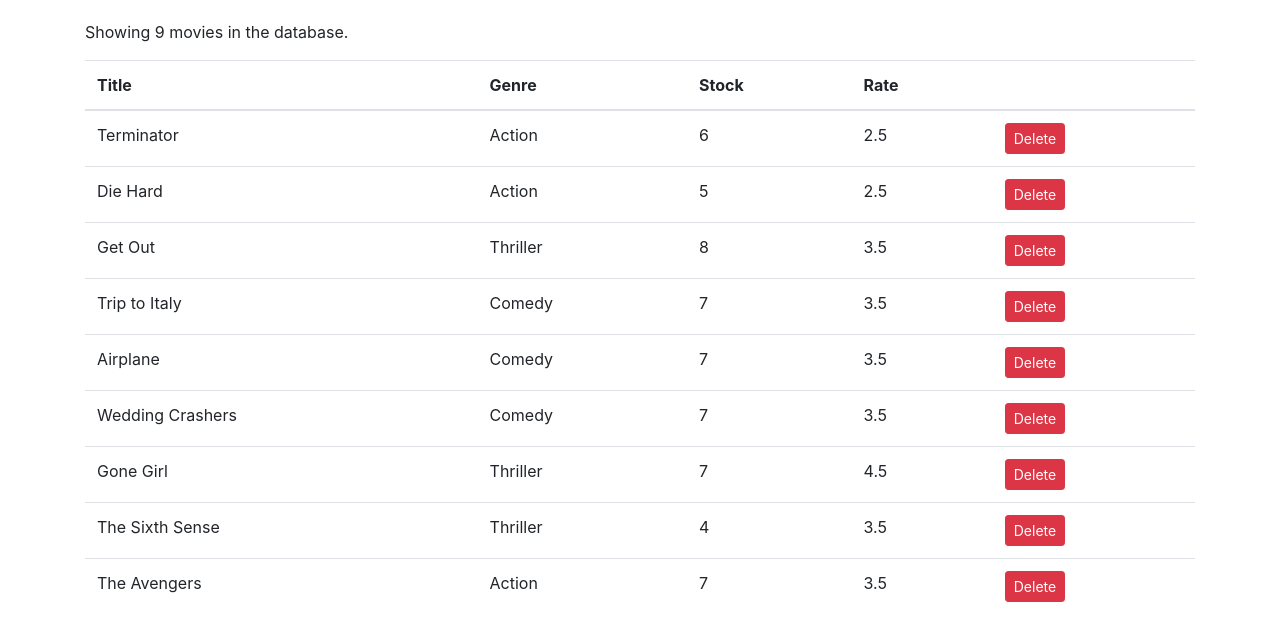
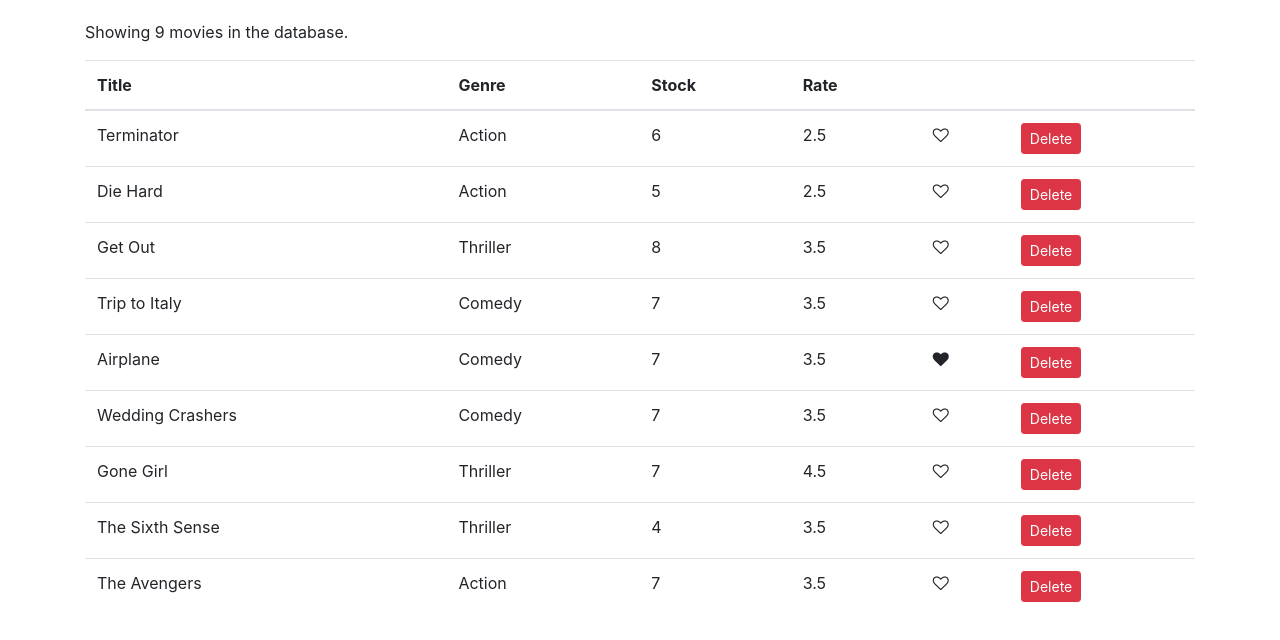
Before and after one commit to Hamsiny/React_Vidly_Demo, a React (Create React App) app: page / in a window 1280 px wide. Shown: the top 640 px of the page. Built offline with nearby package versions, Linux system fonts and the light colour scheme.

Commit message:
update handle like function

```diff
--- /dev/null
+++ b/src/components/common/like.jsx
@@ -0,0 +1,11 @@
+import React, { Component } from 'react'
+
+const Like = (props) => {
+    return (
+        <i className={props.liked ? "fa fa-heart" : "fa fa-heart-o"}
+            onClick={props.onClick}
+            style={{ cursor: "pointer" }}
+            aria-hidden="true" />
+    )
+}
+export default Like
--- a/src/components/movies.jsx
+++ b/src/components/movies.jsx
@@ -1,5 +1,6 @@
 import React, { Component } from 'react';
 import { getMovies } from '../services/fakeMovieService';
+import Like from './common/like';
 
 export class Movies extends Component {
     state = {
@@ -9,6 +10,14 @@
     handleDelete = (movie) => {
         const movies = this.state.movies.filter(m => m._id !== movie._id);
         this.setState({movies: movies});
+    }
+
+    handleLike = (movie) => {
+        const movies = [...this.state.movies];
+        const index = movies.indexOf(movie);
+        movies[index] = {...movies[index]};
+        movies[index].liked = !movies[index].liked;
+        this.setState({movies});
     }
 
     render() {
@@ -28,6 +37,7 @@
                             <th>Stock</th>
                             <th>Rate</th>
                             <th></th>
+                            <th></th>
                         </tr>
                     </thead>
                     <tbody>
@@ -37,7 +47,9 @@
                                 <td>{movie.genre.name}</td>
                                 <td>{movie.numberInStock}</td>
                                 <td>{movie.dailyRentalRate}</td>
-                                <td><button onClick={() => this.handleDelete(movie)} className="btn btn-danger btn-sm">Delete</button></td>
+                                <td><Like liked={movie.liked} onClick={() => this.handleLike(movie)}/></td>
+                                <td><button onClick={() => this.handleDelete(movie)}
+                                    className="btn btn-danger btn-sm">Delete</button></td>
                             </tr>
                         ))}
 
--- a/src/services/fakeMovieService.js
+++ b/src/services/fakeMovieService.js
@@ -7,63 +7,72 @@
     genre: { _id: "5b21ca3eeb7f6fbccd471818", name: "Action" },
     numberInStock: 6,
     dailyRentalRate: 2.5,
-    publishDate: "2018-01-03T19:04:28.809Z"
+    publishDate: "2018-01-03T19:04:28.809Z",
+    liked: false,
   },
   {
     _id: "5b21ca3eeb7f6fbccd471816",
     title: "Die Hard",
     genre: { _id: "5b21ca3eeb7f6fbccd471818", name: "Action" },
     numberInStock: 5,
-    dailyRentalRate: 2.5
+    dailyRentalRate: 2.5,
+    liked: false,
   },
   {
     _id: "5b21ca3eeb7f6fbccd471817",
     title: "Get Out",
     genre: { _id: "5b21ca3eeb7f6fbccd471820", name: "Thriller" },
     numberInStock: 8,
-    dailyRentalRate: 3.5
+    dailyRentalRate: 3.5,
+    liked: false,
   },
   {
     _id: "5b21ca3eeb7f6fbccd471819",
     title: "Trip to Italy",
     genre: { _id: "5b21ca3eeb7f6fbccd471814", name: "Comedy" },
     numberInStock: 7,
-    dailyRentalRate: 3.5
+    dailyRentalRate: 3.5,
+    liked: false,
   },
   {
     _id: "5b21ca3eeb7f6fbccd47181a",
     title: "Airplane",
     genre: { _id: "5b21ca3eeb7f6fbccd471814", name: "Comedy" },
     numberInStock: 7,
-    dailyRentalRate: 3.5
+    dailyRentalRate: 3.5,
+    liked: true,
   },
   {
     _id: "5b21ca3eeb7f6fbccd47181b",
     title: "Wedding Crashers",
     genre: { _id: "5b21ca3eeb7f6fbccd471814", name: "Comedy" },
     numberInStock: 7,
-    dailyRentalRate: 3.5
+    dailyRentalRate: 3.5,
+    liked: false,
   },
   {
     _id: "5b21ca3eeb7f6fbccd47181e",
     title: "Gone Girl",
     genre: { _id: "5b21ca3eeb7f6fbccd471820", name: "Thriller" },
     numberInStock: 7,
-    dailyRentalRate: 4.5
+    dailyRentalRate: 4.5,
+    liked: false,
   },
   {
     _id: "5b21ca3eeb7f6fbccd47181f",
     title: "The Sixth Sense",
     genre: { _id: "5b21ca3eeb7f6fbccd471820", name: "Thriller" },
     numberInStock: 4,
-    dailyRentalRate: 3.5
+    dailyRentalRate: 3.5,
+    liked: false,
   },
   {
     _id: "5b21ca3eeb7f6fbccd471821",
     title: "The Avengers",
     genre: { _id: "5b21ca3eeb7f6fbccd471818", name: "Action" },
     numberInStock: 7,
-    dailyRentalRate: 3.5
+    dailyRentalRate: 3.5,
+    liked: false,
   }
 ];
 
```
